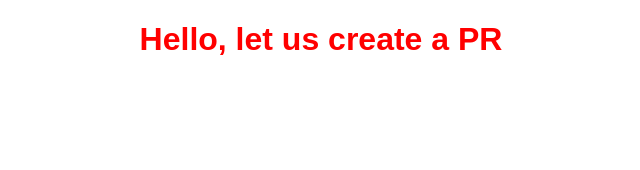
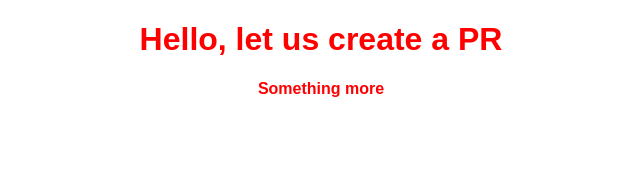
Before and after one commit to christianalfoni/new-git-flow, a React (Create React App) app: page / in a window 1280 px wide. Shown: the top 170 px of the page, without its empty margins (319-959 px from the left). Built offline with nearby package versions, Linux system fonts and the light colour scheme.

Commit message:
My update

```diff
--- a/src/App.js
+++ b/src/App.js
@@ -5,6 +5,7 @@ export default function App() {
   return (
     <div className="App">
       <h1>Hello, let us create a PR</h1>
+      <h4>Something more</h4>
     </div>
   );
 }
```
